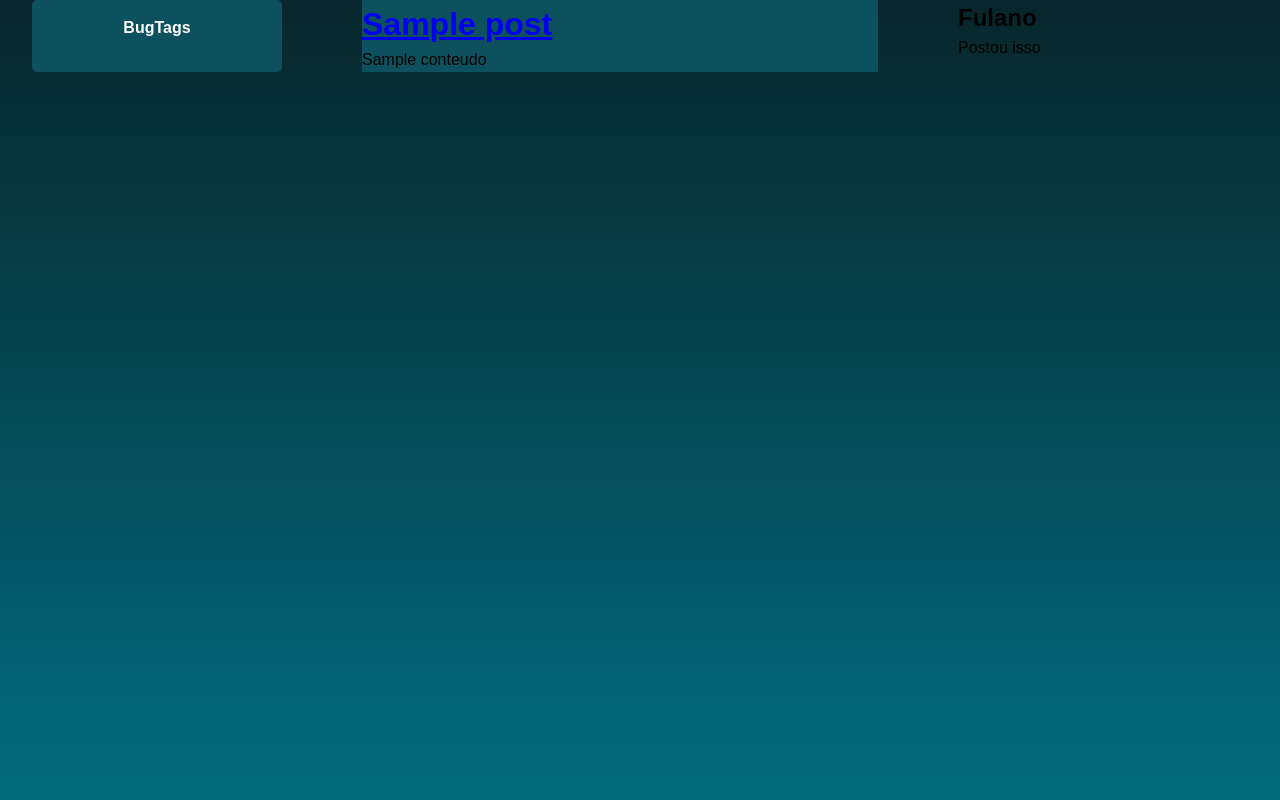
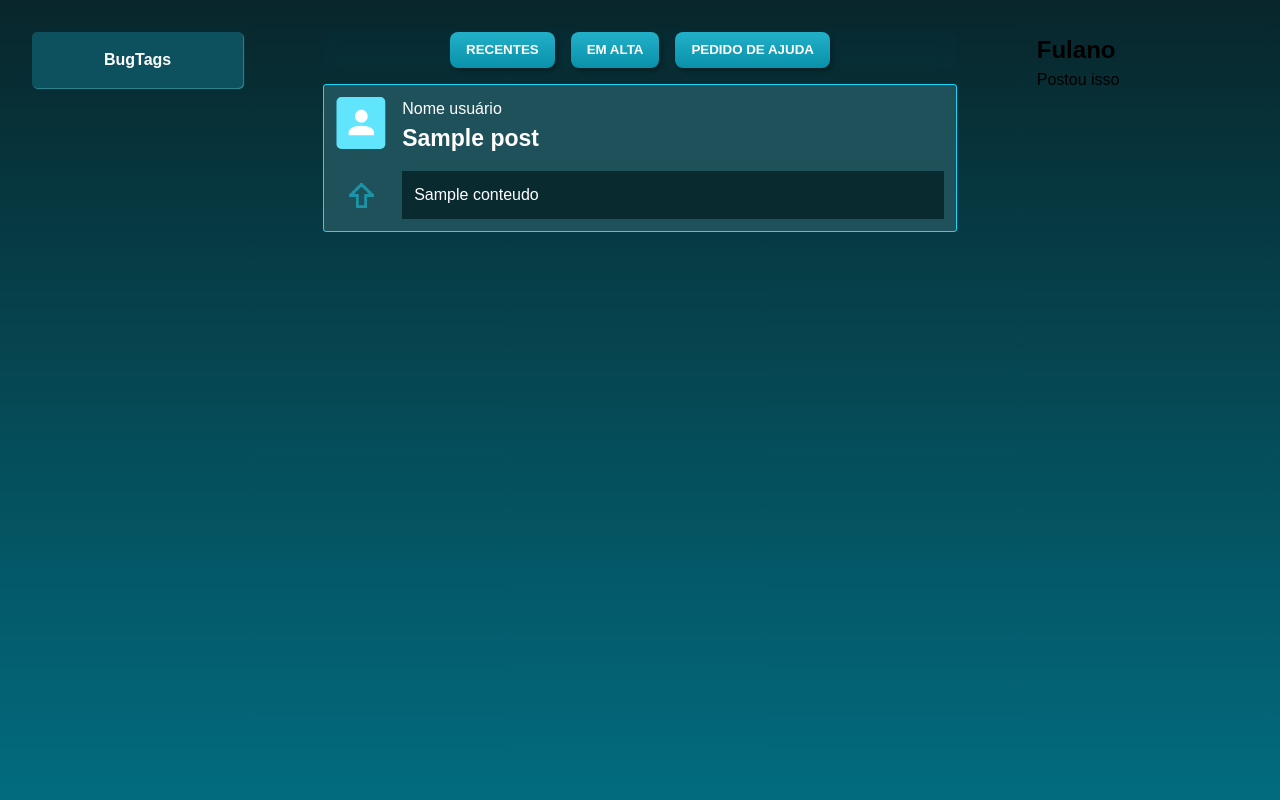
Before and after one commit to Gab-off/BugTalk, a PHP site: template src/Views/home.php in a window 1280 px wide. Run offline with PHP 8.4, Linux system fonts and the light colour scheme; the template is opened without the code that fills it: most values are stand-ins (such as "Sample title", 1, 10 or a date in 2020).

Commit message:
Home quase completa, iniciando tag model

```diff
--- a/public/css/style.css
+++ b/public/css/style.css
@@ -71,6 +71,10 @@ body {
   max-width: 1440px;
   margin: 0 auto;
   padding: 0 2rem;
+}
+
+header {
+  flex-shrink: 0;
 }
 
 nav {
@@ -247,10 +251,25 @@ nav {
   color: #052B42;
 }
 
+html, body {
+  height: 100%;
+  margin: 0;
+}
+
+.home_bg {
+  height: 100vh;
+  overflow: hidden;
+  display: flex;
+  flex-direction: column;
+}
+
 .divided_structure {
+  flex-grow: 1;
+  overflow: hidden;
   display: grid;
-  grid-template-columns: 250px auto 290px;
+  grid-template-columns: minmax(150px, 1fr) 3fr minmax(190px, 1fr);
   gap: 80px;
+  margin-top: 2rem;
 }
 
 .tags_tab {
@@ -258,6 +277,9 @@ nav {
   color: white;
   padding: 1rem;
   border-radius: 5px;
+  box-shadow: 1px 1px 1px 0 rgba(96, 229, 253, 0.5);
+  max-width: 300px;
+  align-self: start;
 }
 
 .tags_title {
@@ -265,8 +287,82 @@ nav {
   text-align: center;
 }
 
-.post_content {
-  background: #0C515D;
+main {
+  display: grid;
+  gap: 0.5rem;
+  overflow-y: scroll;
+  align-content: start;
+  position: relative;
+}
+
+main .posts_buttons {
+  display: flex;
+  justify-content: center;
+  border-radius: 5px;
+  position: sticky;
+  background-color: rgba(15, 74, 91, 0.1);
+  backdrop-filter: blur(8px);
+  -webkit-backdrop-filter: blur(8px);
+  z-index: 10;
+  top: 0;
+  gap: 1rem;
+  margin-bottom: 0.5rem;
+}
+
+.posts_buttons a {
+  background: linear-gradient(180deg, #22B0C9, #0991A9);
+  text-decoration: none;
+  color: white;
+  font-weight: bold;
+  font-size: smaller;
+  text-transform: uppercase;
+  padding: 0.5rem 1rem;
+  border-radius: 0.5rem;
+  box-shadow: 3px 3px 4px rgba(0, 0, 0, 0.25);
+  transition: all 0.3s ease;
+}
+
+.posts_buttons a:hover {
+  background: #0e606d;
+  transform: scale(1.05);
+}
+
+main .post_content {
+  display: grid;
+  grid-template-columns: 50px 1fr;
+  gap: 1rem;
+  background: #1E515A;
+  border: 1px solid #1AD7F9;
+  border-radius: 3px;
+  padding: 0.75rem;
+}
+
+.post_content a {
+  text-decoration: none;
+  color: white;
+}
+.post_content .post_user {
+  color: white;
+}
+.post_content .post_title {
+  font-size: 23px;
+  text-decoration: none;
+}
+.post_content .upvote {
+  justify-self: center;
+  align-self: center;
+}
+.post_content .post_text {
+  background: #092A2F;
+  font-size: medium;
+  overflow: hidden;
+  max-height: 115px;
+  padding: 0.75rem;
+  color: white;
+}
+
+aside {
+  align-self: start;
 }
 
 .criar_bg {
--- a/src/Views/home.php
+++ b/src/Views/home.php
@@ -9,26 +9,43 @@
             </div>
         </article>
         <main>
-            <div>
             <?php if (empty($posts)): ?>
                 <p>Nenhum post encontrado</p>
             <?php else: ?>
+                <div class="posts_buttons">
+                    <a href="">recentes</a>
+                    <a href="">Em alta</a>
+                    <a href="">Pedido de ajuda</a>
+                </div>
                 <?php foreach ($posts as $post): ?>
                     <div class="post_content">
+                        <div>
+                            <img src="/assets/imgs/icons/icon_user.svg" alt="">
+                        </div>
+                        <div>
+                            <div>
+                                <p class="post_user">Nome usuário</p>
                                 <!--    Link e título do post-->
                                 <a href="/post/ver?id=<?= $post['id'] ?>">
-                            <h1><?= htmlspecialchars($post['titulo']) ?></h1>
+                                    <h1 class="post_title"><?= htmlspecialchars($post['titulo']) ?></h1>
                                 </a>
+                            </div>
+                            <div>
+                                <a href=""></a>
+                            </div>
+                        </div>
 
                         <!--    Mostragem do conteúdo do post -->
-                        <p>
+                        <a class="upvote" href=""><img src="/assets/imgs/icons/upvote_icon.svg" alt=""></a>
+                        <div class="post_container">
+                            <div class="post_text">
                                 <?= htmlspecialchars($post['conteudo']) ?>
-                        </p>
+                            </div>
+                        </div>
 
                     </div>
                 <?php endforeach; ?>
             <?php endif; ?>
-            </div>
         </main>
 
         <aside>
--- a/src/Views/layouts/header.php
+++ b/src/Views/layouts/header.php
@@ -1,3 +1,4 @@
+<header>
     <nav class="">
         <?php if (isset($_SESSION['id_usuario'])) : ?>
             <div class="buttons_div">
@@ -19,3 +20,4 @@
             </form>
         <?php endif; ?>
     </nav>
+</header>
--- a/src/scss/_header.scss
+++ b/src/scss/_header.scss
@@ -1,4 +1,8 @@
 @use 'variables';
+
+header {
+  flex-shrink: 0;
+}
 
 nav {
   display: grid;
--- a/src/scss/_home.scss
+++ b/src/scss/_home.scss
@@ -1,17 +1,47 @@
 @use 'variables';
 
+@mixin posts_buttons {
+  text-decoration: none;
+  color: white;
+  font-weight: bold;
+  font-size: smaller;
+  text-transform: uppercase;
+  padding: 0.5rem 1rem;
+  border-radius: 0.5rem;
+  box-shadow: 3px 3px 4px rgba(0, 0, 0, 0.25);
+  transition: all 0.3s ease;
+}
+
+html, body {
+  height: 100%;
+  margin: 0;
+}
+
+.home_bg {
+  height: 100vh;
+  overflow: hidden;
+  display: flex;
+  flex-direction: column;
+}
+
 .divided_structure {
+  flex-grow: 1;
+  overflow: hidden;
   display: grid;
-  grid-template-columns: max(250px) auto max(290px);
+  grid-template-columns: minmax(150px, 1fr) 3fr minmax(190px, 1fr);
   gap: 80px;
+  margin-top: 2rem;
 }
 
 // Style tab tags
 .tags_tab {
-  background: variables.$tags-bg;
+  background: variables.$tags-bg_dark;
   color: white;
   padding: 1rem;
   border-radius: 5px;
+  box-shadow: 1px 1px 1px 0 rgba(96, 229, 253, 0.5);
+  max-width: 300px;
+  align-self: start;
 }
 
 .tags_title {
@@ -19,8 +49,90 @@
   text-align: center;
 }
 
+// Style posts tab
+main {
+  display: grid;
+  gap: 0.5rem;
+  overflow-y: scroll;
+  align-content: start;
+  position: relative;
 
-// Style posts tab
+
+}
+
+main {
+  .posts_buttons {
+    display: flex;
+    justify-content: center;
+    border-radius: 5px;
+    position: sticky;
+    background-color: rgba(15, 74, 91, 0.1); // Um tom escuro do seu gradiente, com 70% de opacidade
+    backdrop-filter: blur(8px);
+    -webkit-backdrop-filter: blur(8px); // Para compatibilidade com Safari mais antigo
+
+    z-index: 10;
+    top: 0;
+    gap: 1rem;
+    margin-bottom: 0.5rem;
+  }
+}
+
+.posts_buttons {
+  a {
+    background: variables.$form-button_bg;
+    @include posts_buttons;
+  }
+}
+
+.posts_buttons {
+  a:hover {
+    background: #0e606d;
+    transform: scale(1.05);
+  }
+}
+
+main {
+  .post_content {
+    display: grid;
+    grid-template-columns: 50px 1fr;
+    gap: 1rem;
+    background: variables.$posts-bg_dark;
+    border: 1px solid #1AD7F9;
+    border-radius: 3px;
+    padding: 0.75rem;
+  }
+}
+
 .post_content {
-  background: variables.$tags-bg;
+  a {
+    text-decoration: none;
+    color: white;
+  }
+
+  .post_user {
+    color: white;
+  }
+
+  .post_title {
+    font-size: 23px;
+    text-decoration: none;
+  }
+
+  .upvote {
+    justify-self: center;
+    align-self: center;
+  }
+
+  .post_text {
+    background: variables.$post-content-bg_dark;
+    font-size: medium;
+    overflow: hidden;
+    max-height: 115px;
+    padding: 0.75rem;
+    color: white;
+  }
 }
+
+aside {
+  align-self: start;
+}
--- a/src/scss/_variables.scss
+++ b/src/scss/_variables.scss
@@ -3,7 +3,9 @@ $gradient-cadastro_bg: linear-gradient(180deg, #008AA2, #12454D);
 $gradient-home_bg_dark: linear-gradient(180deg, #08262B, #026C7F);
 $form-input_bg: rgba(1, 150, 176, 0.1);
 $form-input_bg_alternate: #60E5FD;
-$tags-bg: #0C515D;
+$tags-bg_dark: #0C515D;
+$posts-bg_dark: #1E515A;
+$post-content-bg_dark: #092A2F;
 
 
 // Campos de entrada dos forms
```
Also changed, not shown: src/Models/Tag.php (added, +29 -0 lines), public/assets/imgs/icons/icon_user.svg (added), public/assets/imgs/icons/upvote_icon.svg (added), 1 other file. Lines whose indentation alone changed are shown as unchanged.
